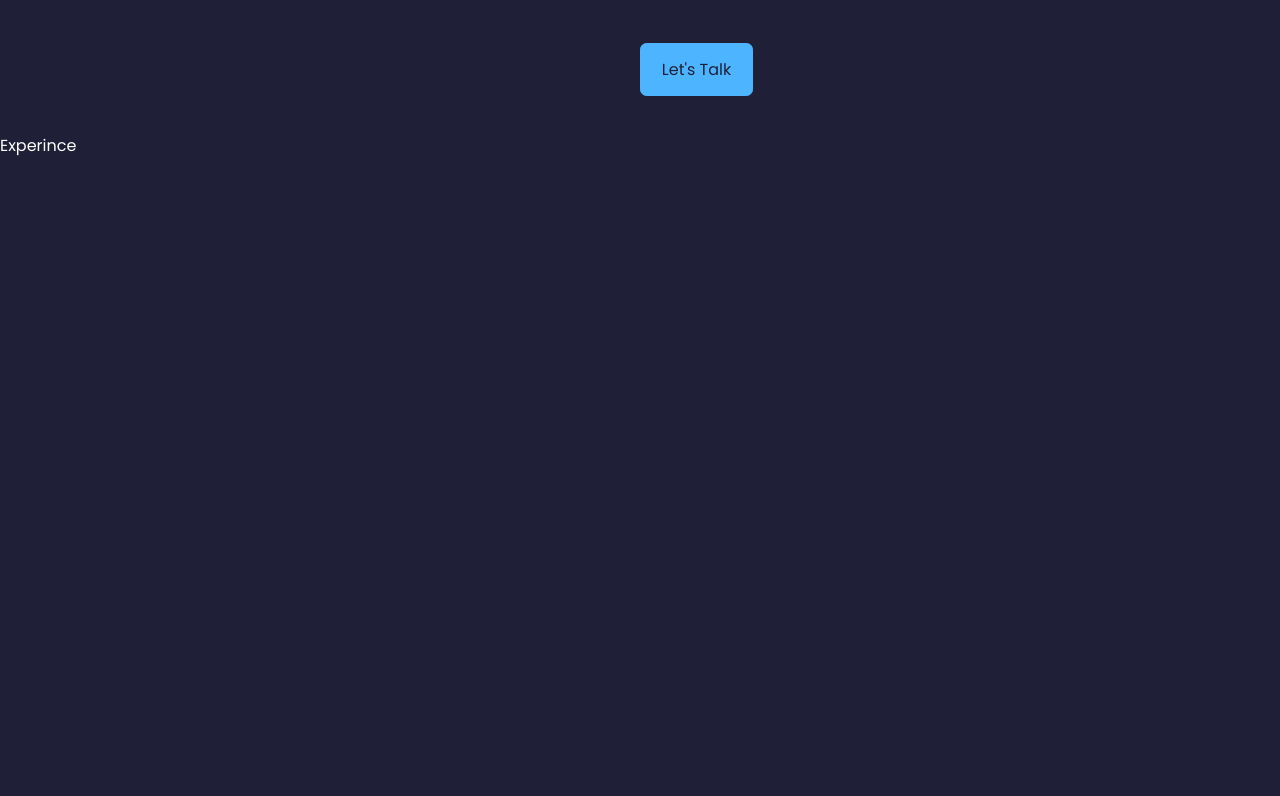
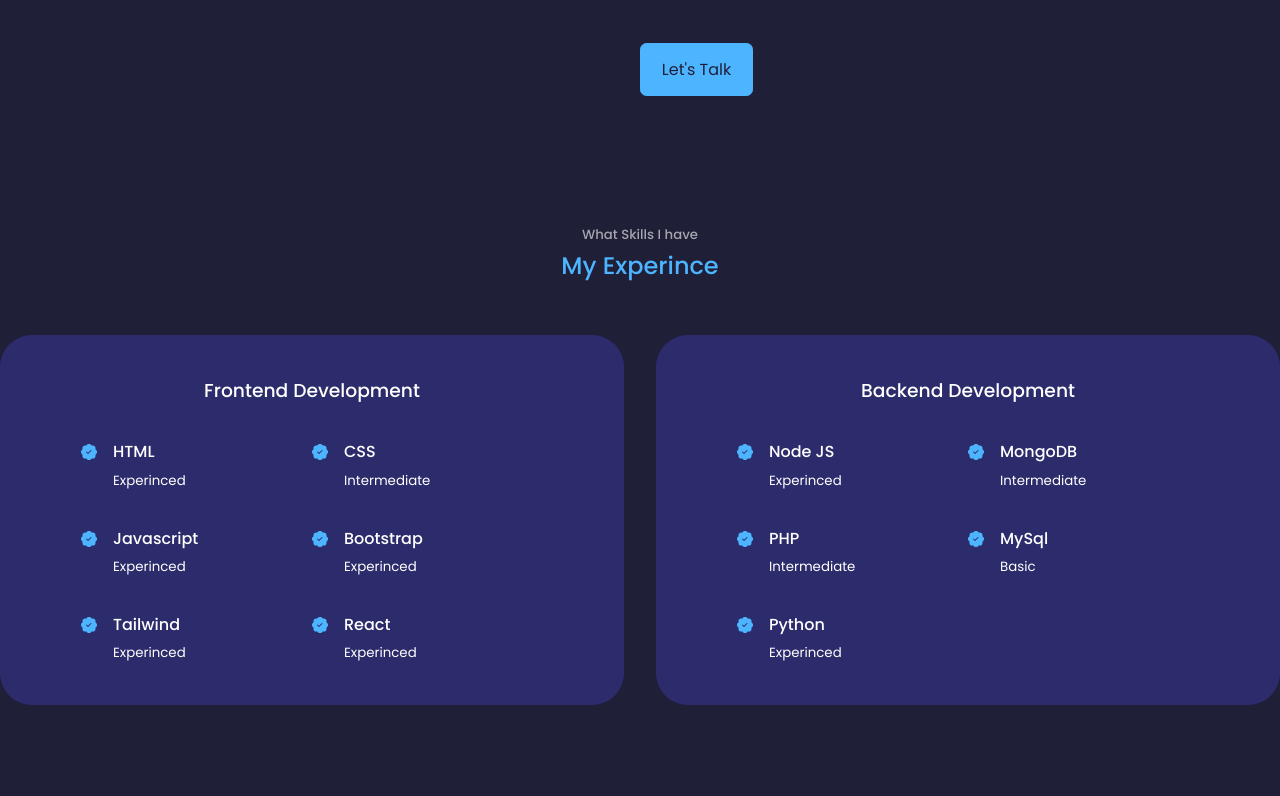
Before and after one commit to Swinny96/react-portfolio-website-1, a React (Create React App) app: page / in a window 1280 px wide. Shown: the part 1724-2520 px from the top of the page. Built offline with nearby package versions, Linux system fonts and the light colour scheme.

Commit message:
Created Experince Component

```diff
--- a/src/components/About/About.jsx
+++ b/src/components/About/About.jsx
@@ -45,9 +45,7 @@ const About = () => {
 
 export default About
 
-const AboutSection = styled.section`
-
-`
+const AboutSection = styled.section``
 const AboutConatiner = styled.div`
   display: grid;
   grid-template-columns: 35% 50%;
--- a/src/components/Experince/Experince.jsx
+++ b/src/components/Experince/Experince.jsx
@@ -1,9 +1,186 @@
 import React from 'react'
+import styled from 'styled-components'
+import { BsPatchCheckFill } from 'react-icons/bs'
 
 const Experince = () => {
   return (
-    <section id="experince">Experince</section>
+    <ExperinceSection id="experince">
+      <h5>What Skills I have</h5>
+      <h2>My Experince</h2>
+
+      <ExperinceContainer>
+        <ExperinceFrontend>
+          <Heading>Frontend Development</Heading>
+          <ExperinceContent>
+            <ExperinceContents>
+              <BsPatchCheckFill className='experince__details-icon'/>
+              <Attributes>
+                <Skill>HTML</Skill>
+                <Level className='text_light'>Experinced</Level>
+              </Attributes>
+            </ExperinceContents>
+            <ExperinceContents>
+              <BsPatchCheckFill className='experince__details-icon'/>
+              <Attributes>
+                <Skill>CSS</Skill>
+                <Level className='text_light'>Intermediate</Level>
+              </Attributes>
+            </ExperinceContents>
+            <ExperinceContents>
+              <BsPatchCheckFill className='experince__details-icon'/>
+              <Attributes>
+                <Skill>Javascript</Skill>
+                <Level className='text_light'>Experinced</Level>
+              </Attributes>
+            </ExperinceContents>
+            <ExperinceContents>
+              <BsPatchCheckFill className='experince__details-icon'/>
+              <Attributes>
+                <Skill>Bootstrap</Skill>
+                <Level className='text_light'>Experinced</Level>
+              </Attributes>
+            </ExperinceContents>
+            <ExperinceContents>
+              <BsPatchCheckFill className='experince__details-icon'/>
+              <Attributes>
+                <Skill>Tailwind</Skill>
+                <Level className='text_light'>Experinced</Level>
+              </Attributes>
+            </ExperinceContents>
+            <ExperinceContents>
+              <BsPatchCheckFill className='experince__details-icon'/>
+              <Attributes>
+                <Skill>React</Skill>
+                <Level className='text_light'>Experinced</Level>
+              </Attributes>
+            </ExperinceContents>
+          </ExperinceContent>
+        </ExperinceFrontend>
+        <ExperinceBackend>
+          <Heading>Backend Development</Heading>
+            <ExperinceContent>
+              <ExperinceContents>
+                <BsPatchCheckFill className='experince__details-icon'/>
+                <Attributes>
+                  <Skill>Node JS</Skill>
+                  <Level className='text_light'>Experinced</Level>
+                </Attributes>
+              </ExperinceContents>
+              <ExperinceContents>
+                <BsPatchCheckFill className='experince__details-icon'/>
+                <Attributes>
+                  <Skill>MongoDB</Skill>
+                  <Level className='text_light'>Intermediate</Level>
+                </Attributes>
+              </ExperinceContents>
+              <ExperinceContents>
+                <BsPatchCheckFill className='experince__details-icon'/>
+                <Attributes>
+                  <Skill>PHP</Skill>
+                  <Level className='text_light'>Intermediate</Level>
+                </Attributes>
+              </ExperinceContents>
+              <ExperinceContents>
+                <BsPatchCheckFill className='experince__details-icon'/>
+                <Attributes>
+                  <Skill>MySql</Skill>
+                  <Level className='text_light'>Basic</Level>
+                </Attributes>
+              </ExperinceContents>
+              <ExperinceContents>
+                <BsPatchCheckFill className='experince__details-icon'/>
+                <Attributes>
+                  <Skill>Python</Skill>
+                  <Level className='text_light'>Experinced</Level>
+                </Attributes>
+              </ExperinceContents>
+            </ExperinceContent>
+        </ExperinceBackend>
+      </ExperinceContainer>
+    </ExperinceSection>
   )
 }
 
 export default Experince
+
+const ExperinceSection = styled.section``
+const ExperinceContainer = styled.div`
+  display: grid;
+  grid-template-columns: 1fr 1fr;
+  gap: 2rem;
+  @media screen and (max-width: 1024px) {
+      grid-template-columns: 1fr;
+  }
+  @media screen and (max-width: 600px) {
+    gap: 1rem;
+  }
+`
+const ExperinceFrontend = styled.div`
+  background: var(--color-bg-variant);
+  padding: 2.4rem 5rem;
+  border-radius: 2rem;
+  border-radius: 2rem;
+  border: 1px solid transparent;
+  transition: var(--transition);
+
+  &:hover {
+    background: transparent;
+    border-color: var(--color-primary-variant);
+    cursor: defualt;
+  }
+
+  @media screen and (max-width: 1024px) {
+    width: 80%;
+    padding: 2rem;
+    margin: 0 auto;
+  }
+
+  @media screen and (max-width: 600px) {
+    width: 100%;
+    padding: 2rem 1rem;
+  }
+`
+const ExperinceBackend = styled.div`
+  background: var(--color-bg-variant);
+  padding: 2.4rem 5rem;
+  border-radius: 2rem;
+  border-radius: 2rem;
+  border: 1px solid transparent;
+
+  &:hover {
+    background: transparent;
+    border-color: var(--color-primary-variant);
+    cursor: defualt;
+  }
+
+  @media screen and (max-width: 1024px) {
+    width: 80%;
+    padding: 2rem;
+    margin: 0 auto;
+  }
+
+  @media screen and (max-width: 600px) {
+    width: 100%;
+    padding: 2rem 1rem;
+  }
+`
+const Heading = styled.h3`
+  text-align: center;
+  margin-bottom: 2rem;]color: var(--color-primary);
+`
+const ExperinceContent = styled.div`
+  display: grid;
+  grid-template-columns: 1fr 1fr;
+  row-gap: 2rem;
+
+  @media screen and (max-width: 1024px) {
+    padding: 1rem;
+  }
+`
+const ExperinceContents = styled.article`
+  display: flex;
+  gap: 1rem;
+`
+const Attributes = styled.div``
+const Skill = styled.h4``
+const Level = styled.small``
--- a/src/components/Navigation/Nav.jsx
+++ b/src/components/Navigation/Nav.jsx
@@ -6,7 +6,7 @@ import {RiServiceLine} from 'react-icons/ri'
 import { useState } from 'react'
 
 const Nav = () => {
-  const [activeNav, setActiveNav] = useState('#')
+  const [activeNav, setActiveNav] = useState('#home')
   return (
     <Navigation>
       <a href="#home" onClick={() => setActiveNav('#home')} className={activeNav === '#home' ? 'active' : ''}>
@@ -51,6 +51,7 @@ const Navigation = styled.nav`
     display: flex;
     color: var(--color-light);
     font-size: 1.1rem;
+    border-radius: 100%;
       &:hover {
         background: rgba(0, 0, 0, 0.3);
       }
--- a/src/index.css
+++ b/src/index.css
@@ -65,7 +65,6 @@ h1 {
 
 section {
   margin-top: 8rem;
-  height: 100vh;
 }
 
 section > h2,
@@ -128,6 +127,12 @@ img {
   margin-bottom: 1rem;
 }
 
+/* ============== EXPERINCE STYLES ================ */
+.experince__details-icon {
+  margin-top: 6px;
+  color: var(--color-primary);
+}
+
 /* ============ MOBILE QUERIES (MEDIUM DEVICES) =========== */
 
 @media screen and (max-width: 1024px) {
```
